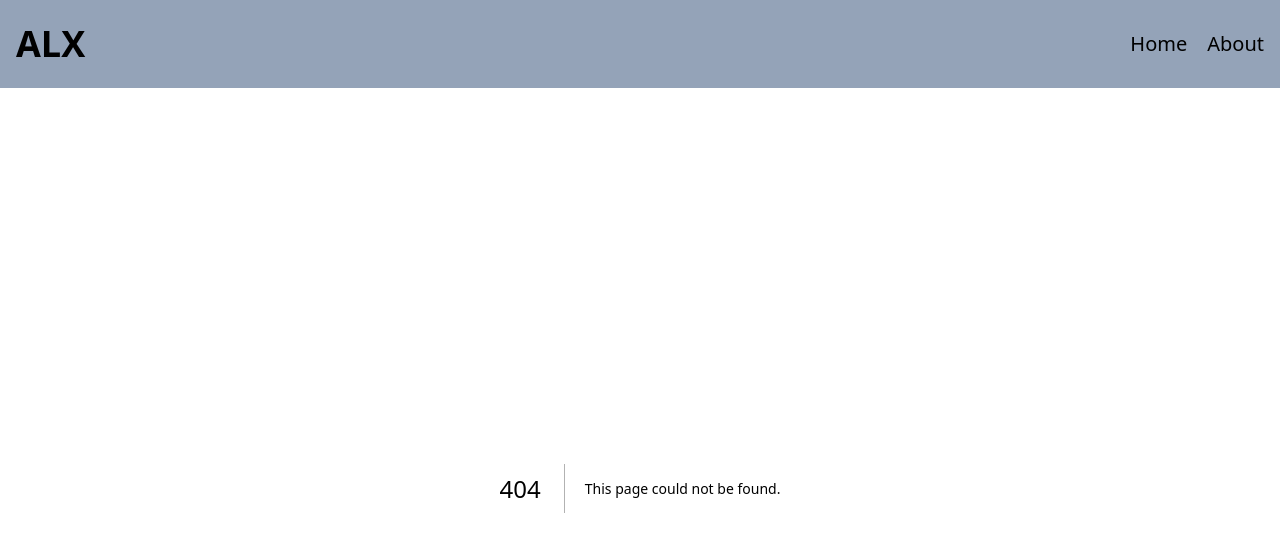
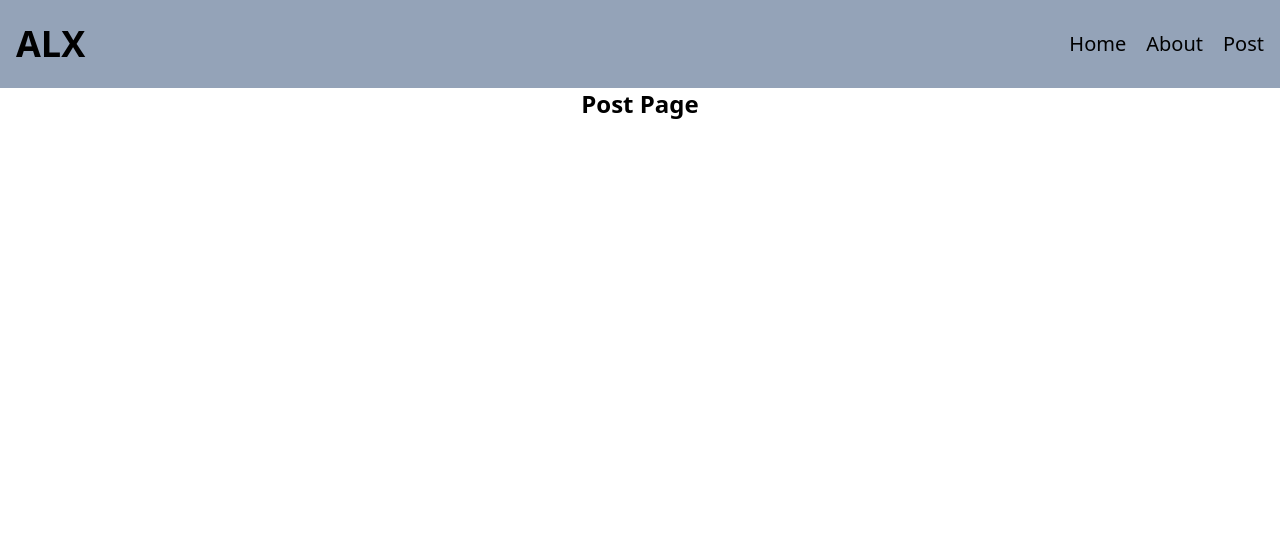
Before and after one commit to miftaha/alx-project-0x02-setup, a Next.js app in the folder alx-project-0x02/: page /posts in a window 1280 px wide. Before the commit this address had no page. Shown: the top 552 px of the page. Built offline with nearby package versions, Linux system fonts and the light colour scheme.

Commit message:
Implement Navigation and Layout

```diff
--- a/alx-project-0x02/components/layout/Header.tsx
+++ b/alx-project-0x02/components/layout/Header.tsx
@@ -15,6 +15,9 @@ const Header = () => {
             <li className="text-xl hover:underline">
               <Link href="/about">About</Link>
             </li>
+            <li className="text-xl hover:underline">
+              <Link href="/posts">Post</Link>
+            </li>
           </ul>
         </nav>
       </div>
--- a/alx-project-0x02/pages/_app.tsx
+++ b/alx-project-0x02/pages/_app.tsx
@@ -1,12 +1,6 @@
-import Header from '@/components/layout/Header'
 import '@/styles/globals.css'
 import type { AppProps } from 'next/app'
 
 export default function App({ Component, pageProps }: AppProps) {
-  return (
-    <>
-      <Header />
-      <Component {...pageProps} />
-    </>
-  )
+  return <Component {...pageProps} />
 }
--- a/alx-project-0x02/pages/about.tsx
+++ b/alx-project-0x02/pages/about.tsx
@@ -1,11 +1,15 @@
 import Button from '@/components/common/Button'
+import Header from '@/components/layout/Header'
 const About = () => {
   return (
-    <main className="px-4">
-      <Button text="Add" shape="rounded-sm" size="small" />
-      <Button text="Remove" shape="rounded-md" size="medium" />
-      <Button text="Add" shape="rounded-full" size="large" />
-    </main>
+    <div>
+      <Header />
+      <main className="px-4">
+        <Button text="Add" shape="rounded-sm" size="small" />
+        <Button text="Remove" shape="rounded-md" size="medium" />
+        <Button text="Add" shape="rounded-full" size="large" />
+      </main>
+    </div>
   )
 }
 export default About
--- a/alx-project-0x02/pages/home.tsx
+++ b/alx-project-0x02/pages/home.tsx
@@ -2,7 +2,7 @@ import Card from '@/components/common/Card'
 import PostModal from '@/components/common/PostModal'
 import { CardData } from '@/interfaces'
 import { useState } from 'react'
-
+import Header from '@/components/layout/Header'
 const cards = [
   { id: 1, title: 'card1', content: 'This is the content of card1' },
   { id: 2, title: 'card2', content: 'This is the content of card2' },
@@ -20,6 +20,7 @@ const Home = () => {
   }
   return (
     <div className="container mx-auto">
+      <Header />
       <main className="h-screen p-4">
         <div className="flex justify-between items-center">
           <h1 className="text-3xl font-bold text-center p-4">Property List</h1>
--- a/alx-project-0x02/pages/index.tsx
+++ b/alx-project-0x02/pages/index.tsx
@@ -1,6 +1,9 @@
+import Header from '@/components/layout/Header'
+
 export default function Home() {
   return (
     <>
+      <Header />
       <div className="flex justify-center items-center h-screen">
         <h1 className="text-3xl">Welcome</h1>
       </div>
--- /dev/null
+++ b/alx-project-0x02/pages/posts.tsx
@@ -0,0 +1,13 @@
+import Header from '@/components/layout/Header'
+
+const Posts = () => {
+  return (
+    <div>
+      <Header />
+      <main className="px-4">
+        <h1 className="text-center text-2xl font-bold">Post Page</h1>
+      </main>
+    </div>
+  )
+}
+export default Posts
```
